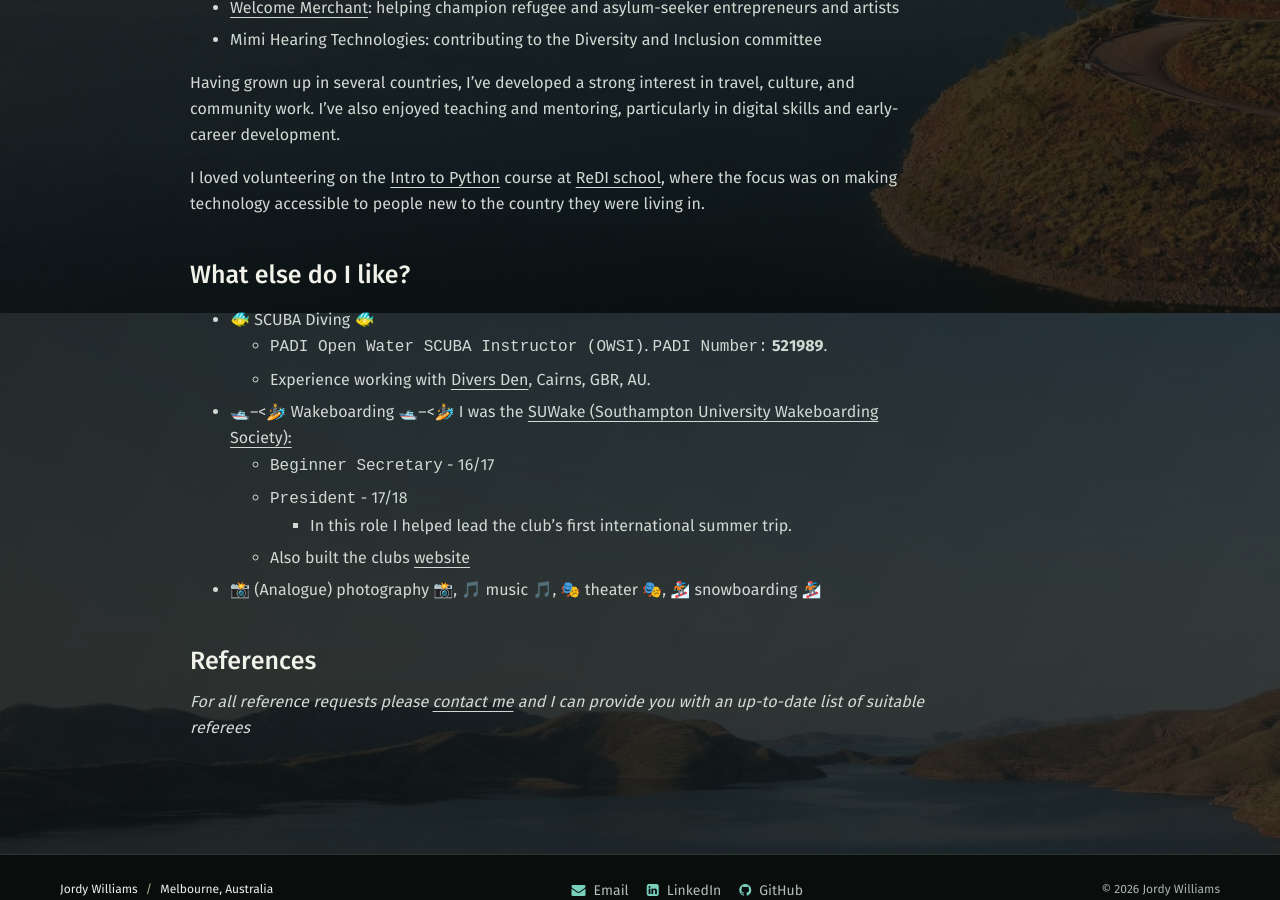
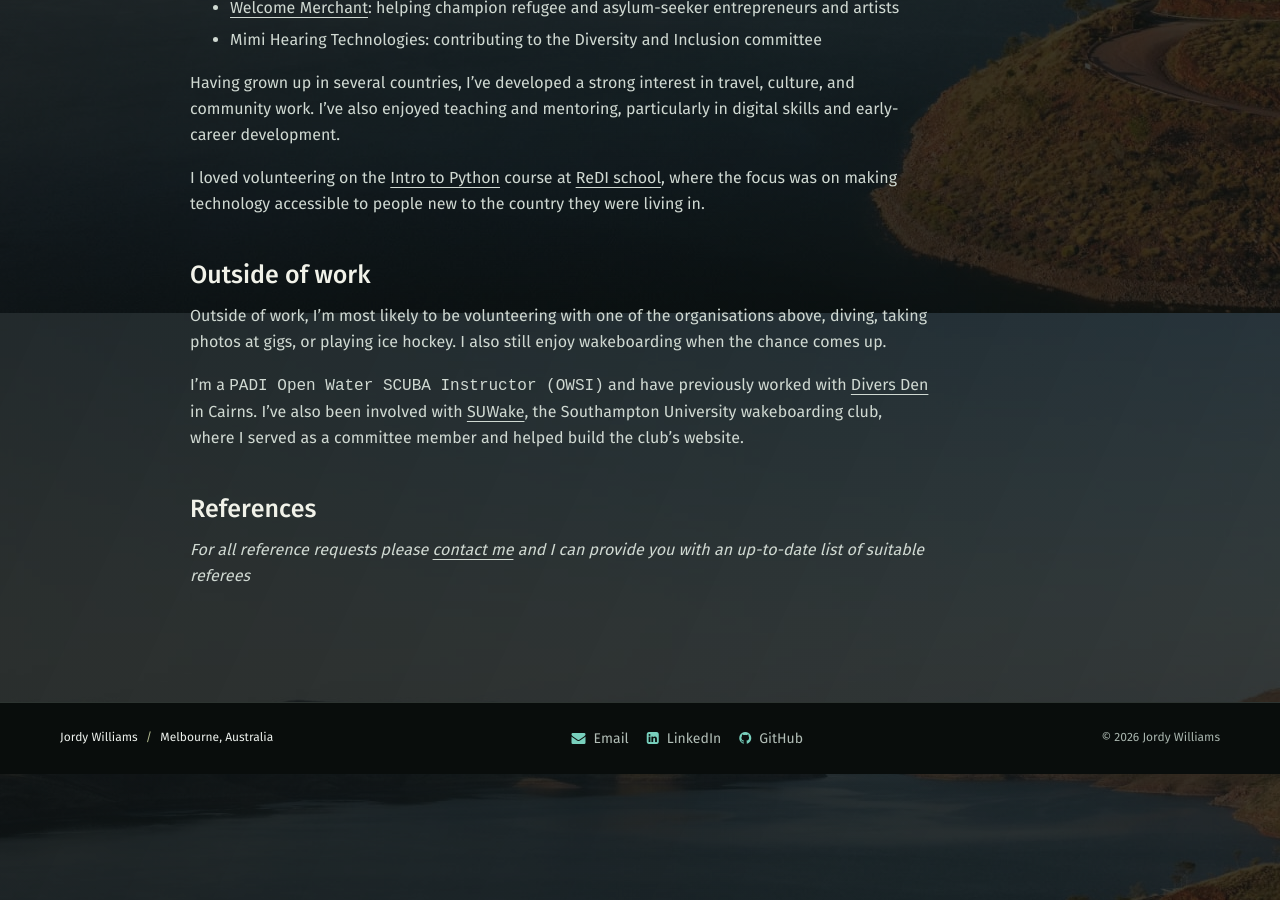
Before and after one commit to jordyjwilliams/jordyjwilliams.github.io, a Jekyll site: the page built from about/index.md, in a window 1280 px wide and 900 px high, scrolled down 1487 px. Built offline with Jekyll 4.4.1, drawn with Linux system fonts in a browser that asks for light colours.

Commit message:
feat: outside of work

```diff
--- a/about/index.md
+++ b/about/index.md
@@ -42,17 +42,10 @@ Having grown up in several countries, I’ve developed a strong interest in trav
 
 I loved volunteering on the [Intro to Python](https://www.redi-school.org/berlin-career-program) course at [ReDI school](https://www.redi-school.org/berlin), where the focus was on making technology accessible to people new to the country they were living in.
 
-## What else do I like?
-* 🐠 SCUBA Diving 🐠
-    * `PADI Open Water SCUBA Instructor (OWSI)`. `PADI Number:` **521989**.
-    * Experience working with [Divers Den](https://www.diversden.com.au/), Cairns, GBR, AU.
-* 🛥️--<🏄 Wakeboarding 🛥️--<🏄
-I was the [SUWake (Southampton University Wakeboarding Society):](https://suwake.susu.org)
-    * `Beginner Secretary` - 16/17
-    * `President` -  17/18
-        * In this role I helped lead the club's first international summer trip.
-    * Also built the clubs [website](https://suwake.susu.org)
-* 📸 (Analogue) photography 📸, 🎵 music 🎵, 🎭 theater 🎭, 🏂 snowboarding 🏂
+## Outside of work
+Outside of work, I’m most likely to be volunteering with one of the organisations above, diving, taking photos at gigs, or playing ice hockey. I also still enjoy wakeboarding when the chance comes up.
+
+I’m a `PADI Open Water SCUBA Instructor (OWSI)` and have previously worked with [Divers Den](https://www.diversden.com.au/) in Cairns. I’ve also been involved with [SUWake](https://suwake.susu.org), the Southampton University wakeboarding club, where I served as a committee member and helped build the club’s website.
 
 ## References
 _For all reference requests please [contact me](mailto:{{ site.email }}?subject=Reference%20Request) and I can provide you with an up-to-date list of suitable referees_
```
